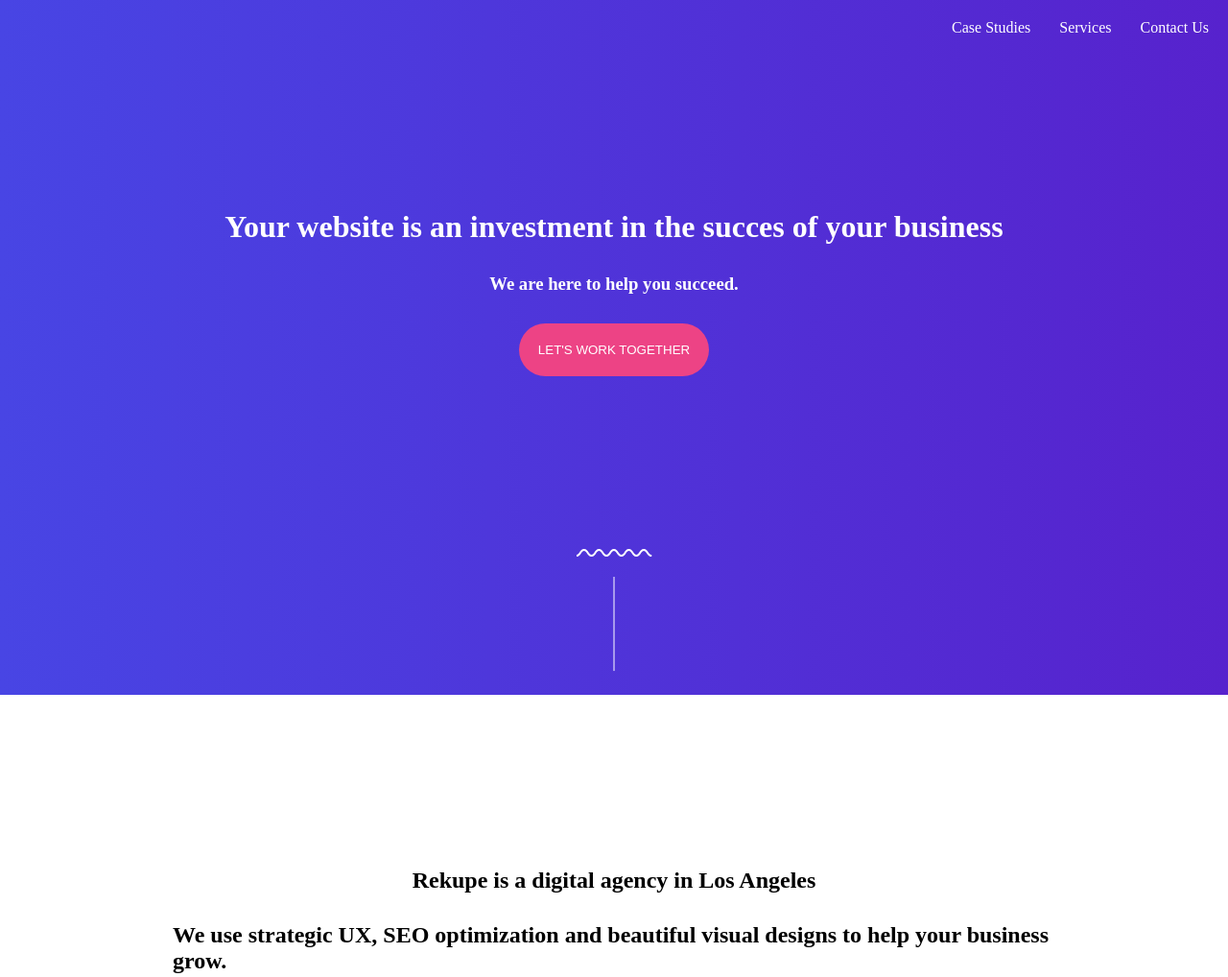
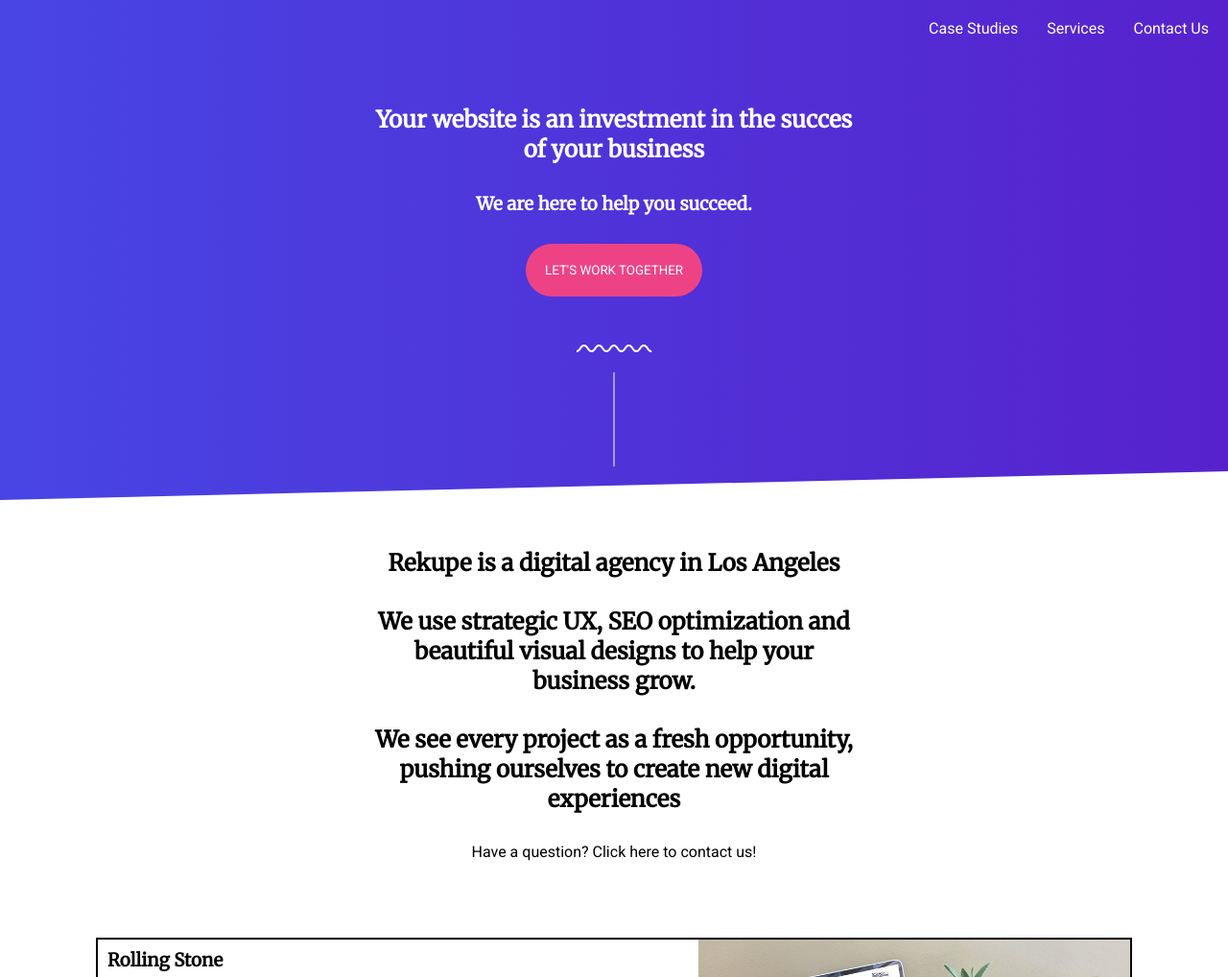
Before and after one commit to Jaimepeijl/frontend-html-css-concept-opdracht-final, a plain HTML site: page index.html in a window 1280 px wide. Shown: the top 1018 px of the page at 96% size. Drawn offline with Linux system fonts and the light colour scheme.

Commit message:
+narrow, footer, schuine streep, styles opgeruimt

```diff
--- a/index.html
+++ b/index.html
@@ -15,29 +15,35 @@
                 <li>Contact Us</li>
             </ul>
         </nav>
-<div class="intro">
+<div class="narrow">
+    <section>
         <h1>Your website is an investment in the
         succes of your business
         </h1>
         <H3>We are here to help you succeed.</H3>
         <button>LET'S WORK TOGETHER</button>
+    </section>
 </div>
         <div class="Squiggle"><img src="assets/squiggle_line_stripe.svg" alt="Squiggle Line"></div>
+    <div class="line"></div>
+
 </header>
     <main>
-    <section>
-        <div class="intro"><h2>Rekupe is a digital agency in Los Angeles</h2>
+        <div class="narrow">
+            <section>
+        <h2>Rekupe is a digital agency in Los Angeles</h2>
         <h2>We use strategic UX, SEO optimization and beautiful
         visual designs to help your business grow.</h2>
         <h2>We see every project as a fresh opportunity, pushing
         ourselves to create new digital experiences</h2>
         <p>Have a question? Click here to contact us!</p>
+    </section>
         </div>
-    </section>
     <section>
         <div class="boxes">
         <article>
-            <div><h3>Rolling Stone</h3>
+            <div>
+                <h3>Rolling Stone</h3>
             <div class="Squiggle"><img src="assets/squiggle_line.svg" alt="Squiggle Line" width="57"></div>
             <p>You know Rolling Stone. It's the definitive
             voice in music, politics and culture. It's a
@@ -47,8 +53,7 @@
             <image src="assets/work-image-01.jpeg" alt="Rolling Stone" width="450">
         </article>
         <article class="Variety">
-            <image src="assets/work-image-02.jpeg" alt="Variety magazine" width="450">
-                <div>
+            <div>
                 <h3>Variety</h3>
             <div class="Squiggle"><img src="assets/squiggle_line.svg" alt="Squiggle Line" width="57"></div>
             <p>Variety is an industry leader for breaking
@@ -57,6 +62,7 @@
             dating back to 1905.</p>
             <p>VIEW PROJECT</p>
             </div>
+            <image src="assets/work-image-02.jpeg" alt="Variety magazine" width="450">
         </article>
         <article>
             <div><h3>Worth</h3>
@@ -77,12 +83,19 @@
         <article><h2>Logo Design + Branding</h2><p>Nike, Apple, Coca-Cola, Starbucks. What do all of these brands have in common? Easily recognizable logos and brand identity. The best brands stand out from the crowd by having a clear and unique point of view. We will work with you to understand your vision and help create a unique brand identity and style guide for your company.</p></article>
         <article><h2>SEO</h2><p>Do you want your site to rank higher in search results? Google is constantly changing their algorithms for how they rank pages. Don’t worry about constantly playing catch-up. We will make sure your website it optimized, providing you the best opportunities for organic search exposure.</p></article>
         <article><h2>Copy Writing</h2><p>Brand messaging needs to be clear, direct and easy to understand to be effective. A unique tone of voice will help you stand out from the crowd and build brand loyalty. We work with you to establish your brand bible and ensure your messaging is focused and targeted.</p></article>
-    </section>
-    <section>
+        </section>
+        <div class="line"></div>
+        <div class="form">
+        <div class="narrow">
+            <section>
+
         <h1>Let's work together</h1>
         Have a question? Need a quote? Let us know!
         <form action=""></form>
-    </section>
+            </section>
+        </div>
+        </div>
+
     </main>
 <footer>Business website opdracht © NOVI Hogeschool 2022</footer>
 </body>
--- a/styles.css
+++ b/styles.css
@@ -1,3 +1,4 @@
+@import url('https://fonts.googleapis.com/css2?family=Merriweather:wght@300;400&family=Roboto&display=swap');
 
 /* TABLE OF CONTENTS : */
 
@@ -12,17 +13,81 @@
     box-sizing: border-box;
 }
 /* 2. Typography ----------*/
-header{
+* {
+    font-family: 'Roboto', sans-serif;
+}
+
+h1, h2, h3{
+    font-family: 'Merriweather', serif;
+
+}
+
+header, .form{
     color: white;
     text-align: center;
+}
+
+/* 3. Layout --------------*/
+header, .form{
+    background: rgb(72,69,228);
+    background: linear-gradient(90deg, rgba(72,69,228,1) 0%, rgba(87,34,205,1) 100%);
+}
+.narrow{
+    display: flex;
+    justify-content: center;
+    align-items: center;
+}
+.narrow section{
+    flex-basis: 500px;
+    flex-shrink: 1;
+    flex-grow: 0;
+    display: flex;
+    flex-direction: column;
+    justify-content: center;
+    align-items: center;
+    text-align: center;
+    gap: 30px;
+    margin: 50px;
+}
+.line{
+    border-bottom: 30px solid white;
+    border-left: 100vw solid transparent;
+    bottom: 0;
+    left: 0;
+}
+
+/* 4. Areas ---------------*/
+
+/* 4.1 Nav ---------------*/
+nav ul{
+    display: flex;
+    flex-direction: row;
+    list-style-type: none;
+    justify-content: right;
+    gap: 30px;
     padding: 20px;
 }
 
-/* 3. Layout --------------*/
-header{
-    background: rgb(72,69,228);
-    background: linear-gradient(90deg, rgba(72,69,228,1) 0%, rgba(87,34,205,1) 100%);
+/* 4.2 Header ---------------*/
+
+button{
+    background-color: #ED4385;
+    color: white;
+    padding: 20px;
+    border: 0px;
+    border-radius: 50px;
 }
+.squiggle{
+    color: white;
+    margin: 0;
+    padding: 0;
+}
+
+/* 4.3 Intro ---------------*/
+
+
+
+/* 4.4 Boxes ---------------*/
 .boxes{
     display: flex;
     flex-direction: column;
@@ -40,43 +105,20 @@ header{
     padding: 0px;
 }
 
-/* 4. Areas ---------------*/
-nav ul{
-    display: flex;
-    flex-direction: row;
-    list-style-type: none;
-    justify-content: right;
-    gap: 30px;
-}
-
-.intro{
-    display: flex;
-    flex-direction: column;
-    justify-content: center;
-    align-items: center;
-    flex-basis: 100px;
-    gap: 30px;
-    margin: 130px;
-    padding: 50px;
-}
-
-button{
-    background-color: #ED4385;
-    color: white;
-    padding: 20px;
-    border: 0px;
-    border-radius: 50px;
-}
-
 .boxes article div{
     display: flex;
     flex-direction: column;
     gap: 10px;
     padding: 10px;
 }
-.squiggle{
+/* 4.5 WebDev ---------------*/
+
+/* 4.6 Form ---------------*/
+
+/* 4.7 Footer ---------------*/
+footer{
+    background-color: black;
     color: white;
-    margin: 0;
-    padding: 0;
-
+    text-align: center;
+    padding: 10px;
 }
```
